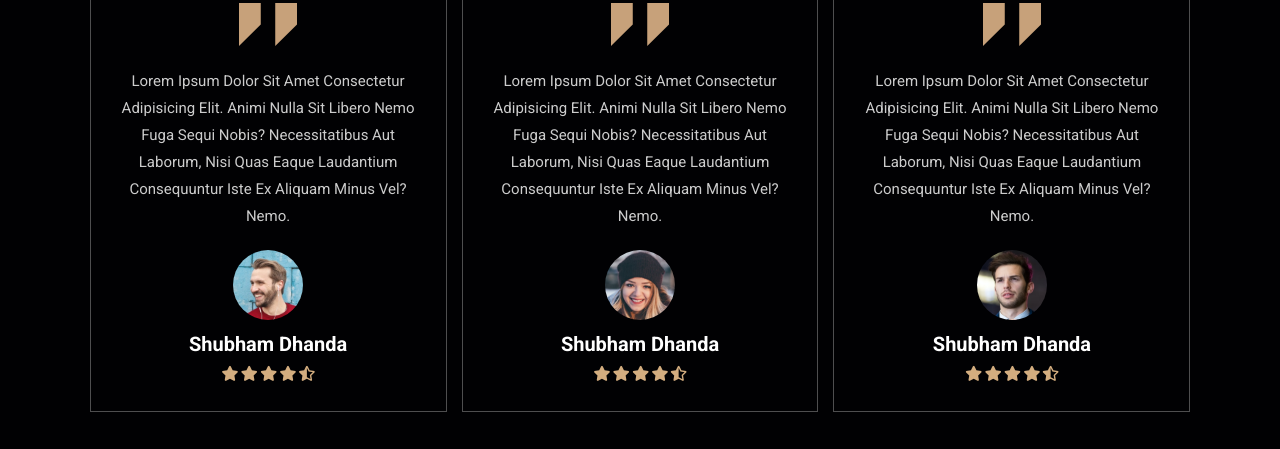
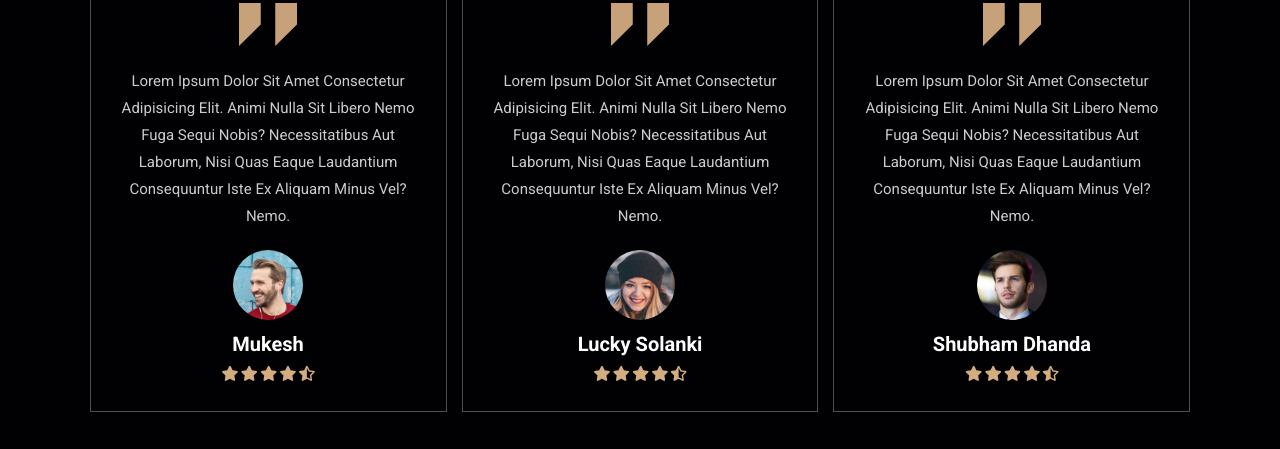
Before and after one commit to Abhi-9870/coffee-website, a plain HTML site: page index.html in a window 1280 px wide. Shown: the part 2880-3329 px from the top of the page. Drawn offline with Linux system fonts and the light colour scheme.

Commit message:
final commit

```diff
--- a/index.html
+++ b/index.html
@@ -267,7 +267,7 @@
             <img src="images/quote-img.png" alt="" class="quote">
             <p>Lorem ipsum dolor sit amet consectetur adipisicing elit. Animi nulla sit libero nemo fuga sequi nobis? Necessitatibus aut laborum, nisi quas eaque laudantium consequuntur iste ex aliquam minus vel? Nemo.</p>
             <img src="images/pic-1.png" class="user" alt="">
-            <h3>Shubham Dhanda</h3>
+            <h3>Mukesh</h3>
             <div class="stars">
                 <i class="fas fa-star"></i>
                 <i class="fas fa-star"></i>
@@ -281,7 +281,7 @@
             <img src="images/quote-img.png" alt="" class="quote">
             <p>Lorem ipsum dolor sit amet consectetur adipisicing elit. Animi nulla sit libero nemo fuga sequi nobis? Necessitatibus aut laborum, nisi quas eaque laudantium consequuntur iste ex aliquam minus vel? Nemo.</p>
             <img src="images/pic-2.png" class="user" alt="">
-            <h3>Shubham Dhanda</h3>
+            <h3>Lucky Solanki</h3>
             <div class="stars">
                 <i class="fas fa-star"></i>
                 <i class="fas fa-star"></i>
@@ -416,7 +416,7 @@
         <a href="#">blogs</a>
     </div>
 
-    <div class="credit">created by <span>mr. shubham dhanda</span> | all rights reserved</div>
+    <div class="credit">created by <span>mr. Abhishek</span> | all rights reserved</div>
 
 </section>
 
```
